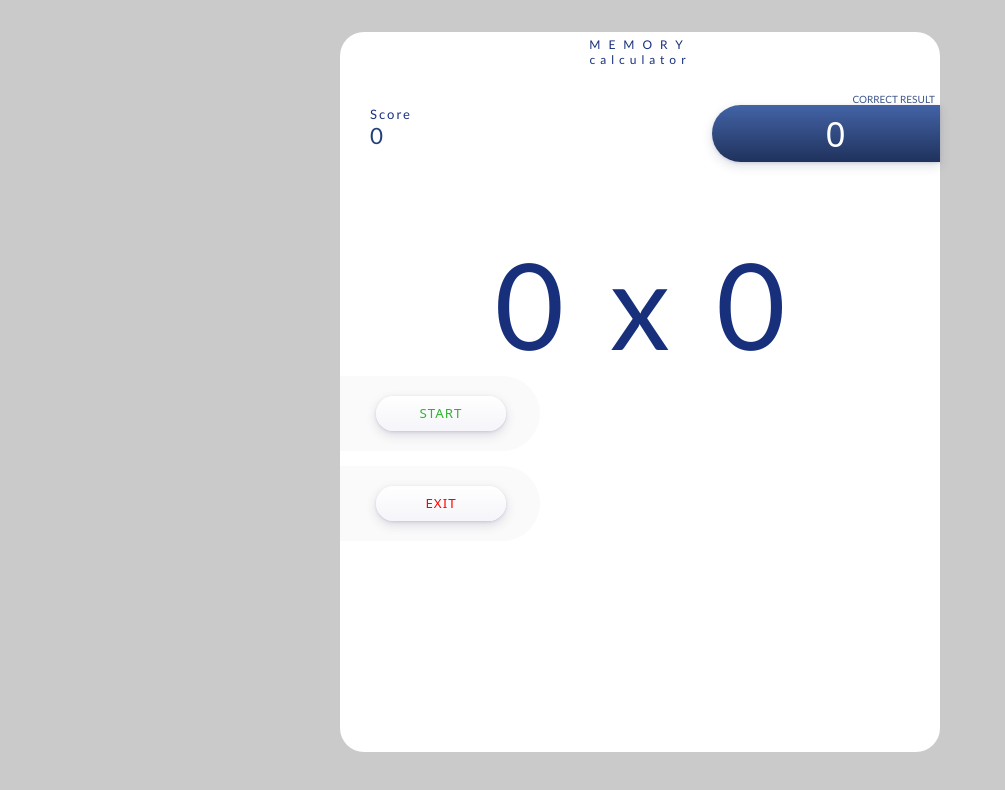
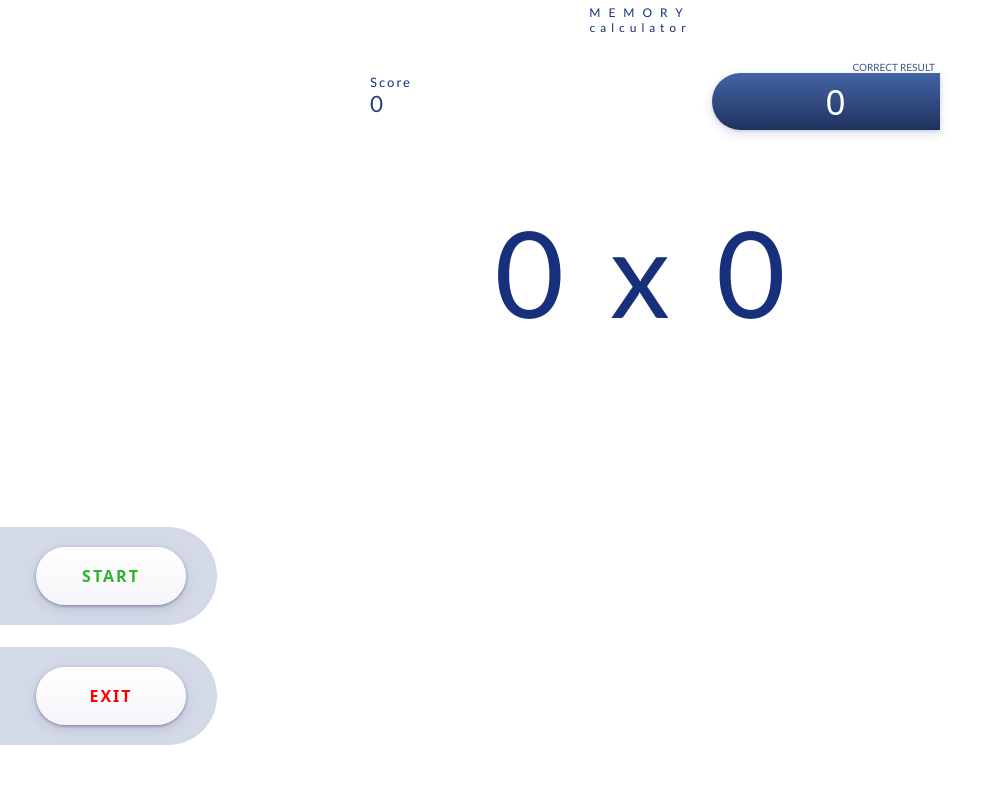
Before and after one commit to adampekala/memory_calculator_minimal, a website: page index.html in a window 1280 px wide. Shown: the whole page, without its empty margins (0-1005 px from the left). Drawn offline with Linux system fonts and the light colour scheme.

Commit message:
change buttons position and styling, removal of background padding

```diff
--- a/index.html
+++ b/index.html
@@ -36,11 +36,11 @@
       </p>
 
       <div class="controlButtons_container controlButtons_container-1">
-        <button class="controlButton_1 controlButton_1-green" id="main_button">Start</button>
+        <button class="controlButton controlButton-green" id="main_button">Start</button>
     </div>
 
     <div class="controlButtons_container controlButtons_container-2">
-        <button class="controlButton_1 controlButton_1-red" id="button_exit">Exit</button>
+        <button class="controlButton controlButton-red" id="button_exit">Exit</button>
     </div>
     <script src="app.js"></script>
   </body>
--- a/src/_buttonsContainer.scss
+++ b/src/_buttonsContainer.scss
@@ -1,90 +1,78 @@
 .controlButtons_container {
-  padding: 1rem 0rem 1rem 2rem;
+  padding: 1rem 1.7rem 1rem 2rem;
   line-height: 0px;
   margin-bottom: 15px;
-  // position: absolute;
-  width: 200px;
   border-radius: 0 200px 200px 0;
-  background-color: rgba(233, 233, 233, 0.252);
+  background-color: rgba(8, 35, 125, 0.174);
+  position: fixed;
+  left: 0;
 
   &-1 {
-    bottom: 200px;
+    bottom: calc(5vh + 120px);
   }
 
   &-2 {
-    bottom: 100px;
+    bottom: 5vh;
   }
 }
 
-.controlButton_1 {
-  width: 130px;
-  text-transform: uppercase;
-
+.controlButton {
+  display: inline-block;
+  width: 150px;
+  margin: 4px;
+  padding: 20px 44px;
   background-color: transparent;
   background-image: linear-gradient(#fff, #f5f5fa);
   border: none;
   border-radius: 9999px;
   box-shadow: rgba(37, 44, 97, 0.15) 0 4px 11px 0,
-    rgba(93, 100, 148, 0.2) 0 1px 3px 0;
-  box-sizing: border-box;
+    rgba(74, 80, 118, 0.603) 0 1px 3px 0;
+
+  text-transform: uppercase;
   color: rgb(46, 180, 46);
-  cursor: pointer;
-  display: inline-block;
   font-family: Hind, system-ui, BlinkMacSystemFont, -apple-system, "Segoe UI",
     Roboto, Oxygen, Ubuntu, Cantarell, "Fira Sans", "Droid Sans",
     "Helvetica Neue", sans-serif;
-  font-weight: 400;
-  letter-spacing: 1px;
-  margin: 4px;
-  padding: 12px 24px;
+  font-weight: 600;
+  letter-spacing: 2px;
+  font-size: 16px;
   text-align: center;
-  text-decoration: inherit;
   text-wrap: nowrap;
+  line-height: 1.15;
+
+  cursor: pointer;
   transition: all 0.05s ease-out;
-  transition-behavior: normal;
-  white-space-collapse: collapse;
-  line-height: 1.15;
 
   &-green {
     color: rgb(46, 180, 46);
+
+    &:hover {
+      color: green;
+    }
+
+    &:active {
+      box-shadow: rgba(37, 44, 97, 0.15) 0 4px 3px 0,
+        rgba(93, 100, 148, 0.2) 0 1px 1px 0;
+    }
   }
+
   &-red {
     color: red;
+
+    &:hover {
+      color: rgb(203, 3, 3);
+    }
+
+    &:active {
+      box-shadow: rgba(37, 44, 97, 0.15) 0 4px 3px 0,
+        rgba(93, 100, 148, 0.2) 0 1px 1px 0;
+    }
   }
 }
 
-@media (min-width: 576px) {
-  .controlButton_1 {
-    padding-bottom: 10px;
-    padding-top: 10px;
-  }
-}
-
-.controlButton_1-green:hover {
-  color: green;
-}
-.controlButton_1-red:hover {
-  color: rgb(203, 3, 3);
-}
-.controlButton_1-green:active {
-  box-shadow: rgba(37, 44, 97, 0.15) 0 4px 3px 0,
-    rgba(93, 100, 148, 0.2) 0 1px 1px 0;
-}
-.controlButton_1-red:active {
-  box-shadow: rgba(37, 44, 97, 0.15) 0 4px 3px 0,
-    rgba(93, 100, 148, 0.2) 0 1px 1px 0;
-}
-
-.controlButton_1:disabled {
-  cursor: not-allowed;
-  opacity: 0.5;
-}
-
-.controlButton_1-red:hover {
-  // box-shadow: 2px 2px 5px rgb(184, 134, 134);
-  // transform: translate(-1px, -0px);
-}
-.controlButton_1-green:hover {
-  // box-shadow: 2px 2px 5px rgb(147, 184, 134);
-  // transform: translate(-1px, -0px);
-}
+// @media (min-width: 576px) {
+//   .controlButton {
+//     padding-bottom: 10px;
+//     padding-top: 10px;
+//   }
+// }
--- a/src/style.scss
+++ b/src/style.scss
@@ -17,10 +17,9 @@
 }
 
 body {
-  background-color: rgb(202, 202, 202);
+  background-color: white;
   font-size: 60px;
   margin: 0;
-  padding: 2rem;
 }
 
 .calculator_container {
@@ -139,3 +138,5 @@ body {
   display: flex;
   align-items: center;
 }
+
+// xxxxxxxx
```
Also changed, not shown: style.css, 1 other file.
